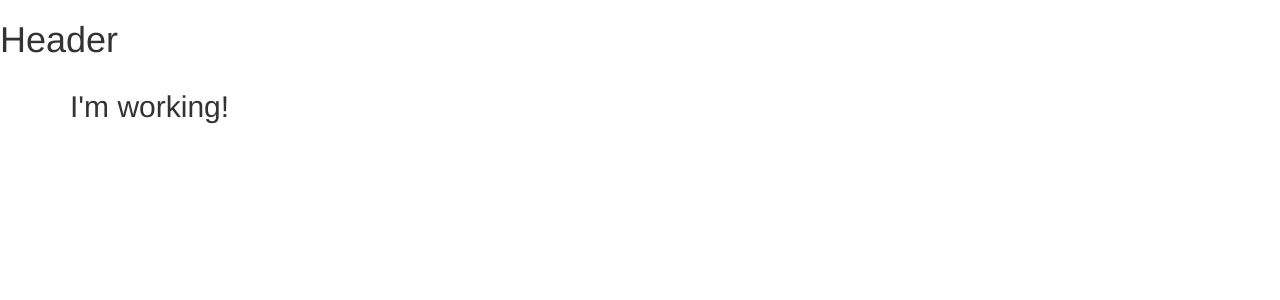
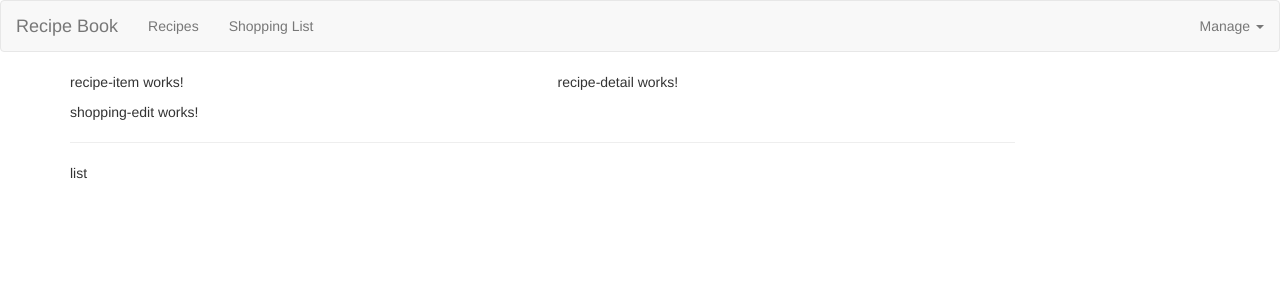
Before and after one commit to ahmetcankaratas/recipe-book-app, an Angular app: page / in a window 1280 px wide. Shown: the top 300 px of the page. Built offline with nearby package versions, Linux system fonts and the light colour scheme.

Commit message:
add navbar

```diff
--- a/src/app/app.component.html
+++ b/src/app/app.component.html
@@ -2,7 +2,8 @@
 <div class="container">
   <div class="row">
     <div class="col-md-12">
-      <h2>I'm working!</h2>
+      <app-recipes></app-recipes>
+      <app-shopping-list></app-shopping-list>
     </div>
   </div>
 </div>
--- a/src/app/header/header.component.html
+++ b/src/app/header/header.component.html
@@ -1 +1,25 @@
-<h1>Header</h1>
+<nav class="navbar navbar-default">
+  <div class="container-fkuid">
+    <div class="navbar-header">
+      <a href="#" class="navbar-brand">Recipe Book</a>
+    </div>
+
+    <div class="collapse navbar-collapse">
+      <ul class="nav navbar-nav">
+        <li><a href="#">Recipes</a></li>
+        <li><a href="#">Shopping List</a></li>
+      </ul>
+      <ul class="nav navbar-nav navbar-right">
+        <li class="dropdown">
+          <a href="#" class="dropdonw-toggle" role="button"
+            >Manage <span class="caret"></span
+          ></a>
+          <ul class="dropdown-menu">
+            <li><a href="#">Save Data</a></li>
+            <li><a href="#">Fetch Data</a></li>
+          </ul>
+        </li>
+      </ul>
+    </div>
+  </div>
+</nav>
--- a/src/app/recipes/recipe-list/recipe-list.component.html
+++ b/src/app/recipes/recipe-list/recipe-list.component.html
@@ -1 +1 @@
-<p>recipe-list works!</p>
+<app-recipe-item></app-recipe-item>
--- a/src/app/recipes/recipes.component.html
+++ b/src/app/recipes/recipes.component.html
@@ -1 +1,7 @@
-<p>recipes works!</p>
+<div class="row">
+    <div class="col-md-5">
+     <app-recipe-list></app-recipe-list>
+    </div>
+    <div class="col-md-7">
+        <app-recipe-detail></app-recipe-detail>
+</div>
--- a/src/app/shopping-list/shopping-list.component.html
+++ b/src/app/shopping-list/shopping-list.component.html
@@ -1 +1,7 @@
-<p>shopping-list works!</p>
+<div class="row">
+    <div class="col-xs-10">
+        <app-shopping-edit></app-shopping-edit>
+        <hr>
+        <p>list</p>
+    </div>
+</div>
```
